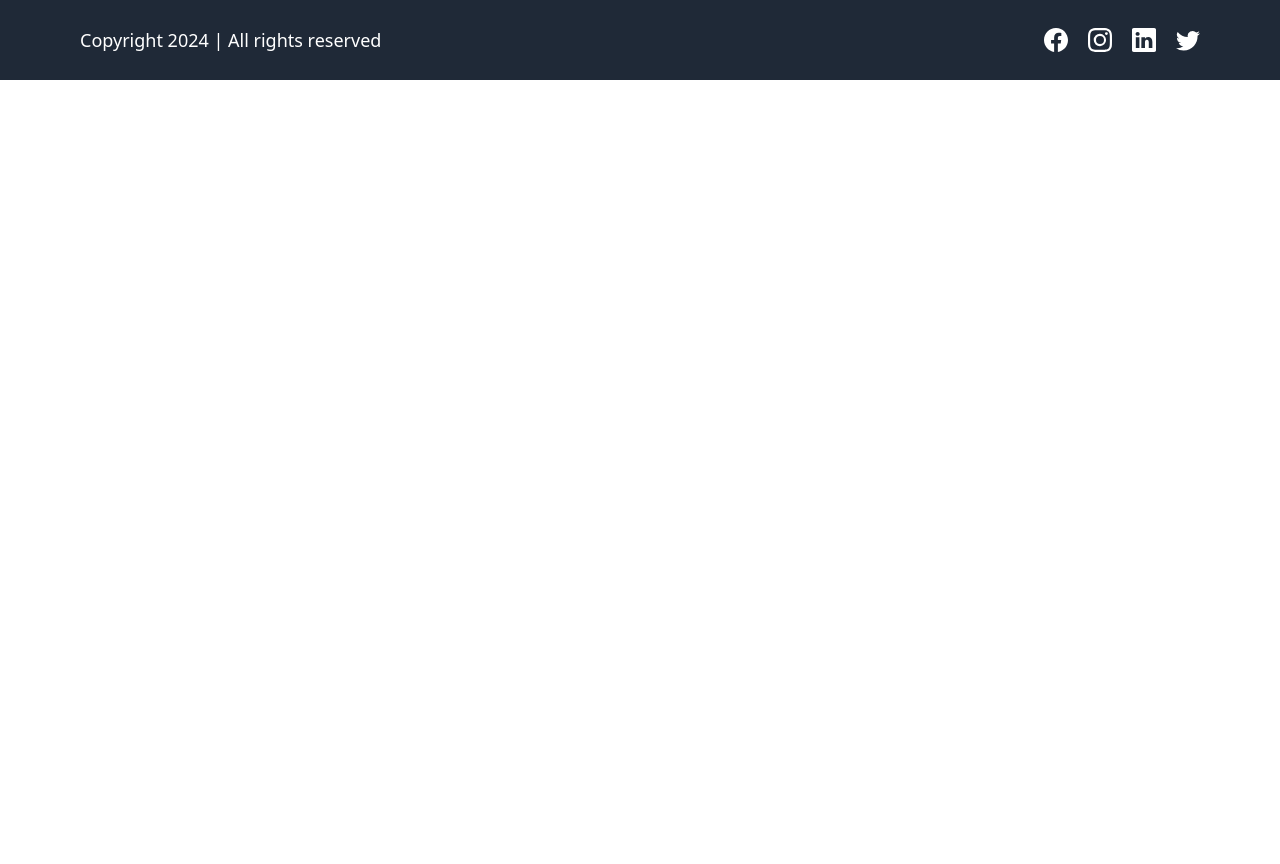
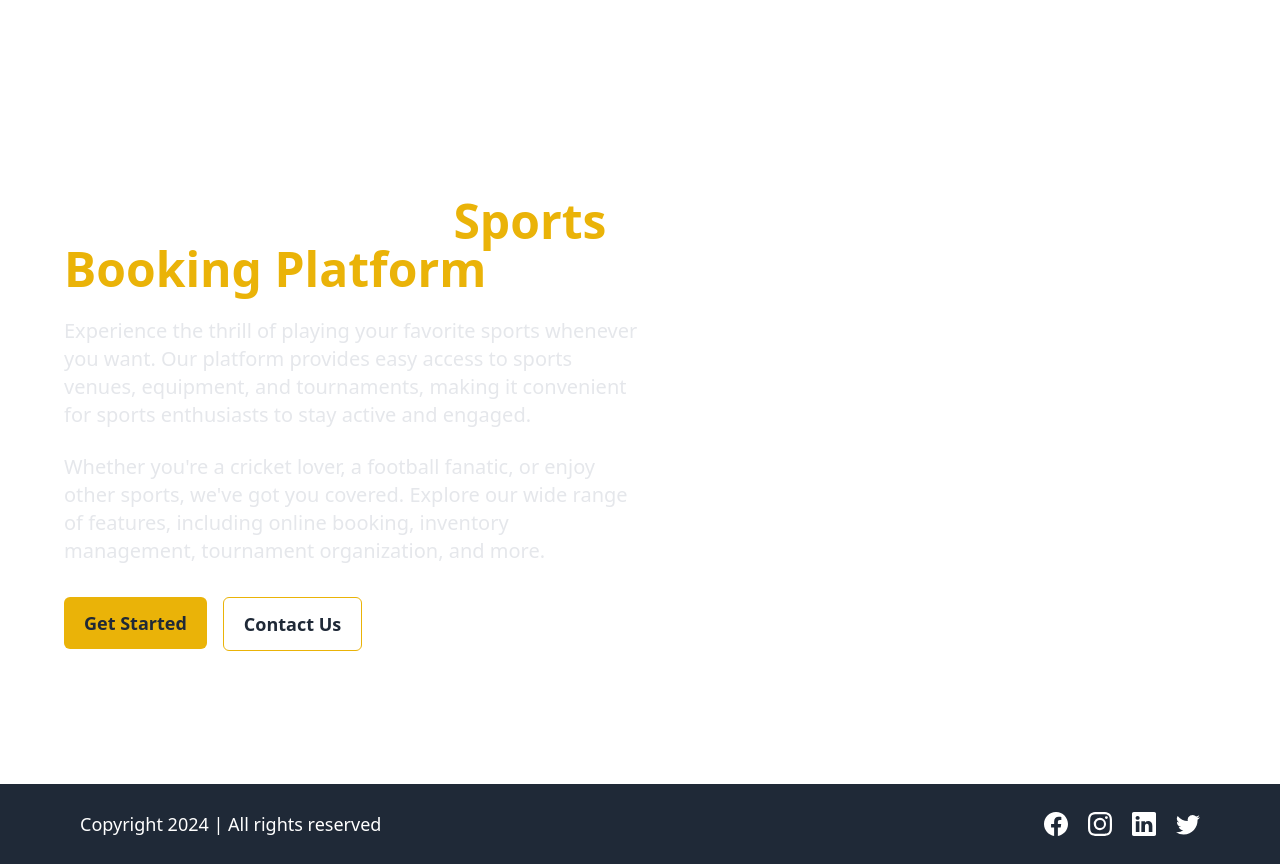
Before and after one commit to AvinashAvi00/Online-Sports-Booking-Tournament, a React (Vite) app: page / in a window 1280 px wide. Before the commit the page ends 800 px from the top, so only its background shows below. Built offline with nearby package versions, Linux system fonts and the light colour scheme.

Commit message:
Added basic layout and integrated to homepage

```diff
--- a/src/App.jsx
+++ b/src/App.jsx
@@ -1,16 +1,17 @@
 import './App.css';
 import { Routes, Route } from 'react-router-dom';
 import Footer from './Components/Footer';
+import HomePage from './Pages/HomePage'
 
 function App() {
   return (
     <>
       <Routes>
         {/* Define your routes here */}
-        {/* <Route path="/" element={<Home />} /> */}
-        {/* Add more routes as needed */}
+        <Route path="/" element={<HomePage />} />
+
       </Routes>
-      <Footer />
+      {/* <Footer /> */}
     </>
   );
 }
--- /dev/null
+++ b/src/Layouts/HomeLayout.jsx
@@ -0,0 +1,76 @@
+import { useState } from 'react';
+import { AiFillCloseCircle } from 'react-icons/ai';
+import { FiMenu } from 'react-icons/fi';
+import { Link } from 'react-router-dom';
+
+import Footer from '../Components/Footer';
+
+function HomeLayout({ children }) {
+    const [isDrawerOpen, setIsDrawerOpen] = useState(false);
+
+    const toggleDrawer = () => {
+        setIsDrawerOpen(!isDrawerOpen);
+    };
+
+    return (
+        <div className="min-h-screen">
+            <div className={`drawer ${isDrawerOpen ? 'open' : ''}`}>
+                <input className="drawer-toggle" id="my-drawer" type="checkbox" checked={isDrawerOpen} onChange={toggleDrawer} />
+                <div className="drawer-content">
+                    <label htmlFor="my-drawer" className="cursor-pointer relative">
+                        <FiMenu size={32} className="font-bold text-white m-4" />
+                    </label>
+                </div>
+                <div className="drawer-side">
+                    <label htmlFor="my-drawer" className="drawer-overlay" onClick={toggleDrawer}></label>
+                    <ul className="menu p-4 w-48 sm:w-80 bg-base-200 text-base-content relative">
+                        <li className="w-fit absolute right-2 z-50">
+                            <button onClick={toggleDrawer}>
+                                <AiFillCloseCircle size={24} />
+                            </button>
+                        </li>
+                        <li>
+                            <Link to="/">Home</Link>
+                        </li>
+                        <li>
+                            <Link to="/teams">Teams</Link>
+                        </li>
+                        <li>
+                            <Link to="/profiles">Profiles</Link>
+                        </li>
+                        <li>
+                            <Link to="/players">Players</Link>
+                        </li>
+                        <li>
+                            <Link to="/tournaments">Tournaments</Link>
+                        </li>
+                        <li>
+                            <Link to="/inventory">Inventory</Link>
+                        </li>
+                        <li>
+                            <Link to="/games">Games</Link>
+                        </li>
+                        <li>
+                            <Link to="/booking-slots">Booking Slots</Link>
+                        </li>
+                        <li>
+                            <Link to="/miscellaneous">Miscellaneous</Link>
+                        </li>
+                        <li>
+                            <Link to="/login">Login</Link>
+                        </li>
+                        <li>
+                            <Link to="/register">Register</Link>
+                        </li>
+                    </ul>
+                </div>
+            </div>
+
+            {children}
+
+            <Footer />
+        </div>
+    );
+}
+
+export default HomeLayout;
--- /dev/null
+++ b/src/Pages/HomePage.jsx
@@ -0,0 +1,41 @@
+import { Link } from "react-router-dom";
+import HomeLayout from "../Layouts/HomeLayout";
+// import SportsImage from "../assets/sports image.jpg";
+
+function HomePage() {
+    return (
+        <HomeLayout>
+            <div className="flex flex-col md:flex-row justify-between items-center gap-10 mx-16 h-[90vh]">
+                <div className="md:w-1/2 text-center md:text-left">
+                    <h1 className="text-5xl font-semibold text-white">
+                        Welcome to our <span className="text-yellow-500 font-bold">Sports Booking Platform</span>
+                    </h1>
+                    <p className="text-xl text-gray-200 mt-6">
+                        Experience the thrill of playing your favorite sports whenever you want. Our platform provides easy access to sports venues, equipment, and tournaments, making it convenient for sports enthusiasts to stay active and engaged.
+                    </p>
+                    <p className="text-xl text-gray-200 mt-6">
+                        Whether you're a cricket lover, a football fanatic, or enjoy other sports, we've got you covered. Explore our wide range of features, including online booking, inventory management, tournament organization, and more.
+                    </p>
+                    <div className="mt-8 flex justify-center md:justify-start">
+                        <Link to="/login">
+                            <button className="bg-yellow-500 px-5 py-3 rounded-md font-semibold text-lg cursor-pointer hover:bg-yellow-600 transition-all ease-in-out duration-300 mr-4">
+                                Get Started
+                            </button>
+                        </Link>
+                        <Link to="/contact">
+                            <button className="border border-yellow-500 px-5 py-3 rounded-md font-semibold text-lg cursor-pointer hover:bg-yellow-600 transition-all ease-in-out duration-300">
+                                Contact Us
+                            </button>
+                        </Link>
+                    </div>
+                </div>
+
+                {/* <div className="md:w-1/2 flex justify-center">
+                    <img src={SportsImage} alt="Sports Image" className="h- md:w-auto" />
+                </div> */}
+            </div>
+        </HomeLayout>
+    );
+}
+
+export default HomePage;
--- a/tailwind.config.js
+++ b/tailwind.config.js
@@ -5,4 +5,5 @@ module.exports = {
     extend: {},
   },
   plugins: [],
+  plugins: [require("daisyui"), require("@tailwindcss/line-clamp")],
 }
```
Also changed, not shown: src/assets/sports image.jpg (added).
